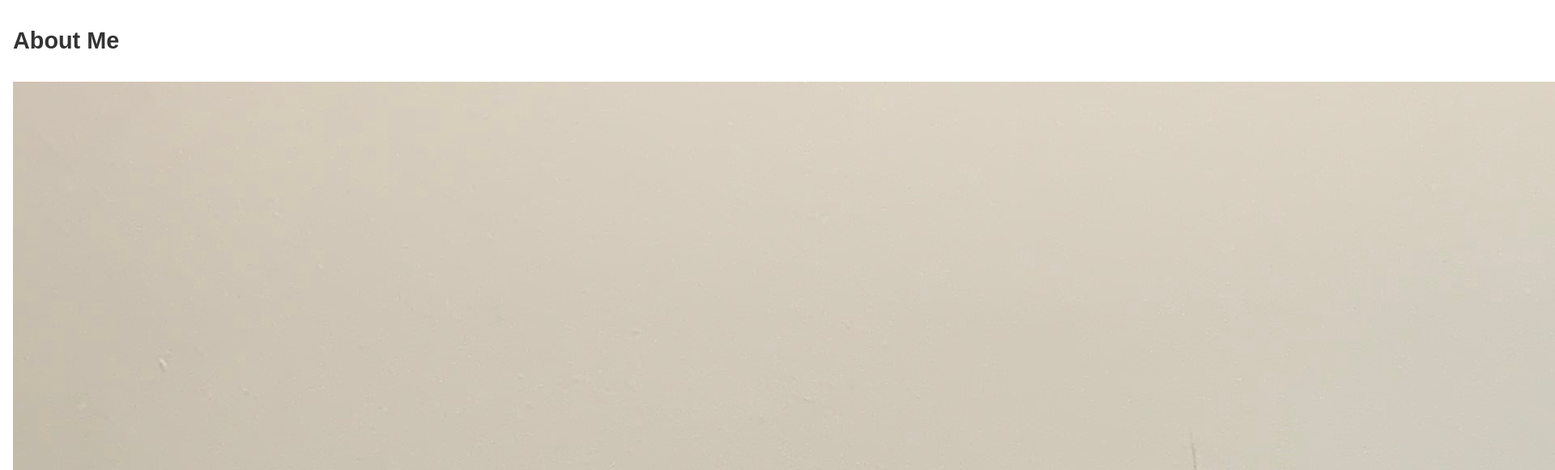
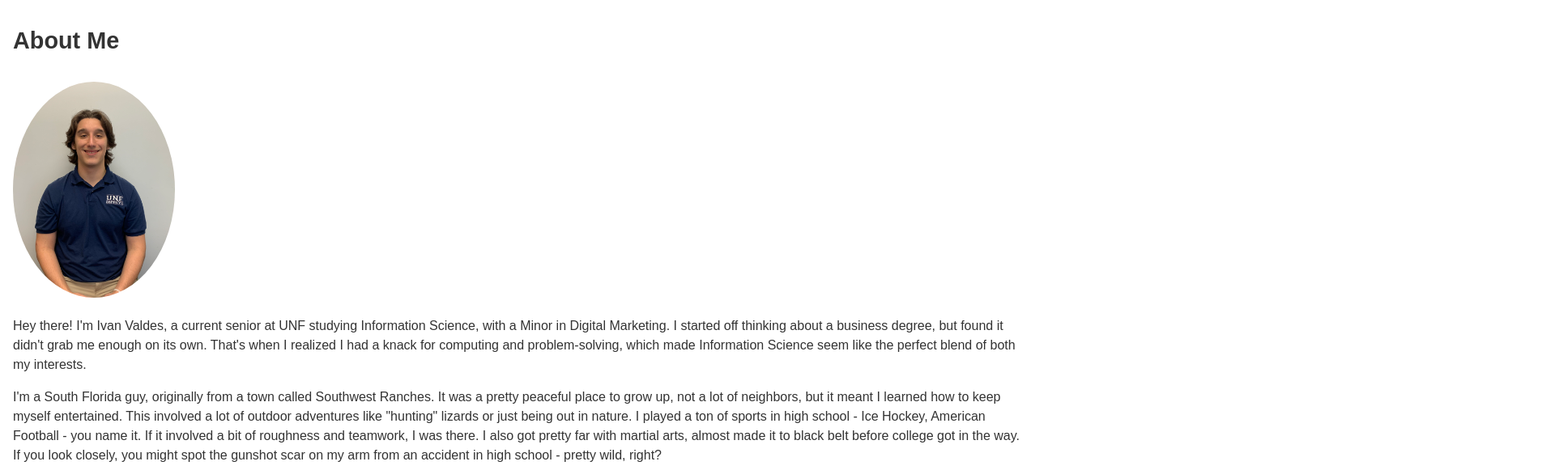
Before and after one commit to Ivan-Valdes14/IvanValdes, a plain HTML site: page index.html in a window 1280 px wide. Shown: the part 295-876 px from the top of the page at 81% size, 1920 px wide, since content can reach past the window. Drawn offline with nearby package versions, Linux system fonts and the light colour scheme.

Commit message:
Update stylesheet.css
Signed-off-by: Ivan-Valdes14 <109995967+Ivan-Valdes14@users.noreply.github.com>

```diff
--- a/gitHubStuff/css/stylesheet.css
+++ b/gitHubStuff/css/stylesheet.css
@@ -79,6 +79,12 @@ section h2 {
 
 .project a:hover {
     text-decoration: underline;
+}
+.profile-pic {
+    width: 200px;
+    height: auto;
+    border-radius: 50%; /* Add this line */
+    object-fit: cover; /* To maintain aspect ratio */
 }
 
 /* Media query for mobile devices */
```
